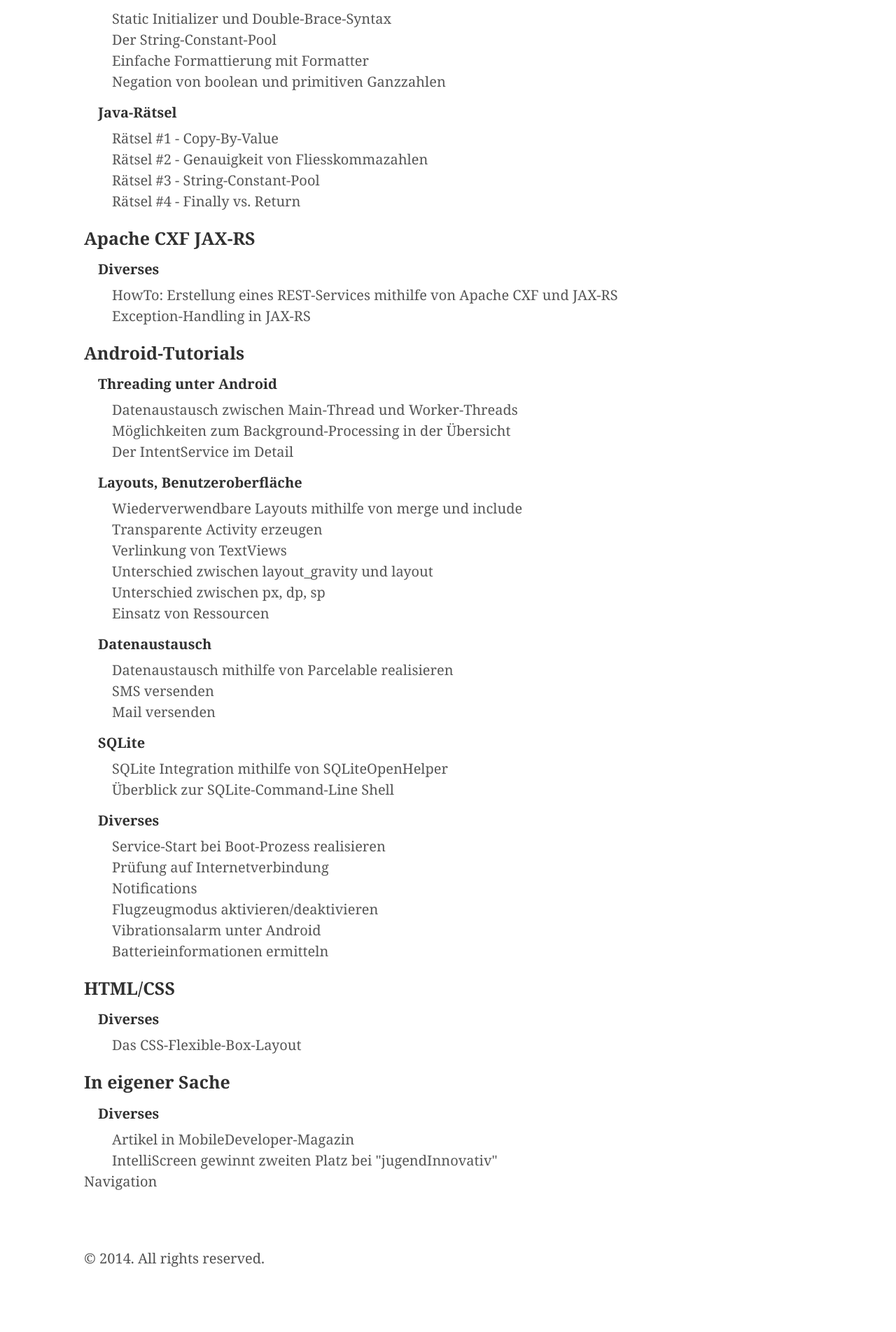
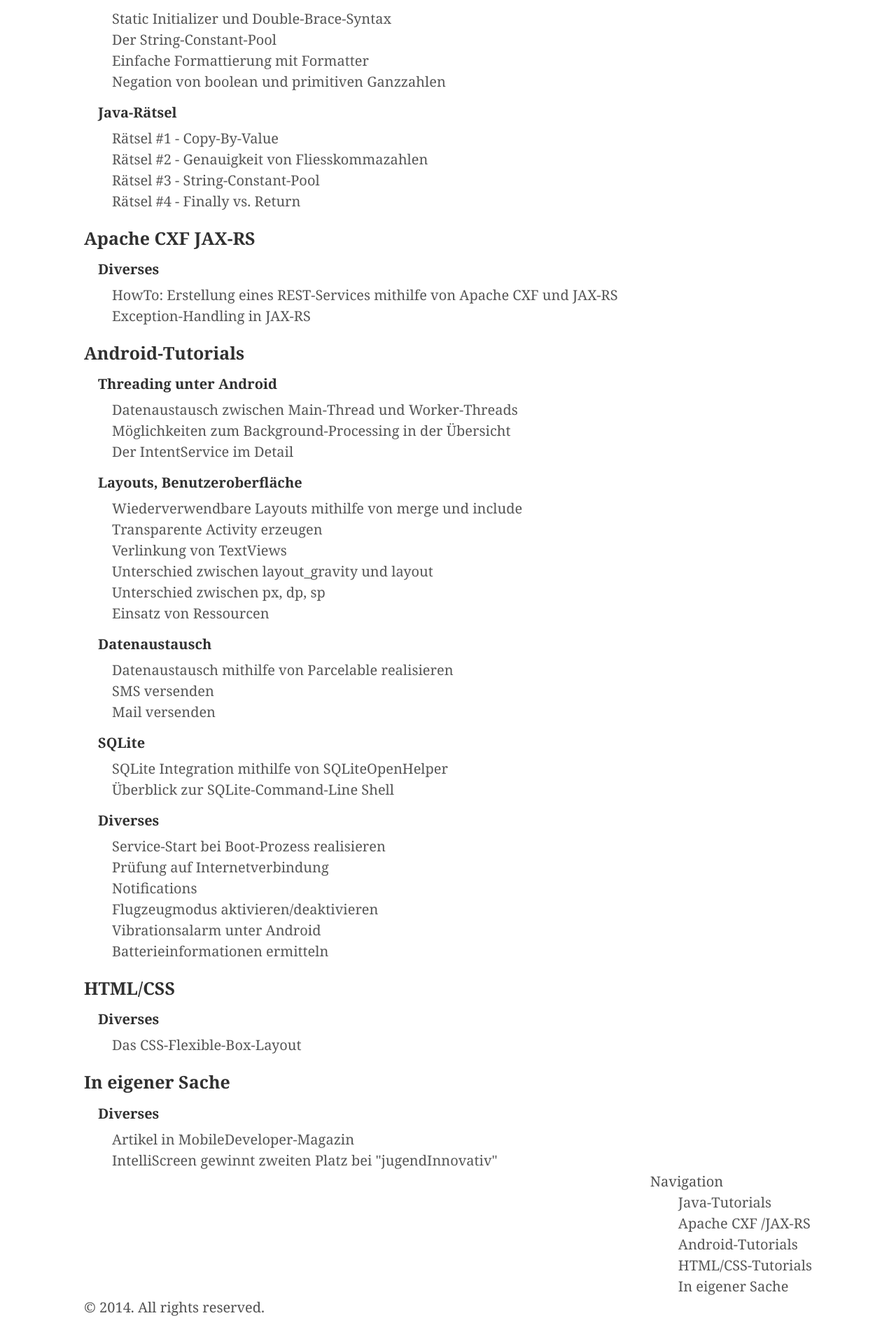
Before and after one commit to andreasschrade/andreasschrade.github.com, a Jekyll site: the page built from index.html, in a window 1280 px wide. Shown: the part 717-2621 px from the top of the page at 70% size. Built offline with Jekyll 4.4.1, drawn with Linux system fonts in a browser that asks for light colours; Markdown is read by kramdown in place of the engine named in the settings; the list of posts is cut into pages by our own code; before the commit the page ends 2551 px from its top, so only the background shows below that.

Commit message:
added navigation box on home page

```diff
--- a/index.html
+++ b/index.html
@@ -23,15 +23,24 @@
 }
 
 .stickit {
-    margin-left: 660px;
+    margin-left: 940px;
     position: fixed;
-    top: 0;
+    top: 10px;
 }
 
 .stickit-end {
     bottom: 40px;
     position: absolute;
     right: 0;
+}
+
+.stickem {
+  float:right;
+}
+
+.stickem a {
+ padding-left: 0px;
+
 }
 </style>
 <script src="jquery.js"></script>
@@ -45,7 +54,7 @@
 
   <div id="homepage_" class="post stickem-container" style="position:relative">
     <div class="content">
-      <h3 class="post-title">Java-Tutorials</h3>
+      <h3 id="#java" class="post-title">Java-Tutorials</h3>
       <h4 class="post-title">Java Basics</h4>
       <a href="{% post_url 2013-03-08-java-die-operatoren-im-detail %}">Die Java-Operatoren</a><br>
       <a href="{% post_url 2013-08-12-java-die-null-referenz-teil-I %}">Die null-Referenz (Part I)</a><br>
@@ -71,11 +80,11 @@
       <a href="{% post_url 2011-09-15-java-raetsel-2-floating-point-precision %}">Rätsel #2 - Genauigkeit von Fliesskommazahlen</a><br>
       <a href="{% post_url 2011-09-15-java-raetsel-3-string-constant-pool %}">Rätsel #3 - String-Constant-Pool</a><br>
       <a href="{% post_url 2011-12-07-java-raetsel-4-finally-vs-return %}">Rätsel #4 - Finally vs. Return</a> <br>
-      <h3 class="post-title">Apache CXF JAX-RS</h3>
+      <h3 id="#cxf" class="post-title">Apache CXF JAX-RS</h3>
       <h4 class="post-title">Diverses</h4>
       <a href="{% post_url 2014-06-27-apache-cxf-einfuehrung-in-cxf %}">HowTo: Erstellung eines REST-Services mithilfe von Apache CXF und JAX-RS</a><br>
       <a href="{% post_url 2014-07-12-apache-cxf-exception-handling %}">Exception-Handling in JAX-RS</a><br>
-      <h3 class="post-title">Android-Tutorials</h3>
+      <h3 id="#android" class="post-title">Android-Tutorials</h3>
       <h4 class="post-title">Threading unter Android</h4>
       <a href="{% post_url 2012-02-24-android-datenaustausch-zwischen-main-thread-und-worker-threads %}">Datenaustausch zwischen Main-Thread und Worker-Threads</a><br>
       <a href="{% post_url 2014-06-17-android-moeglichkeiten-zum-background-processing-im-vergleich %}">Möglichkeiten zum Background-Processing in der Übersicht</a><br>
@@ -101,17 +110,22 @@
       <a href="{% post_url 2014-04-30-android-flugzeugmodus-aktivieren-und-deaktivieren %}">Flugzeugmodus aktivieren/deaktivieren</a><br>
       <a href="{% post_url 2014-05-07-android-vibrationsalarm-verwenden %}">Vibrationsalarm unter Android</a><br>
       <a href="{% post_url 2014-05-15-android-batterieinformationen-abfragen %}">Batterieinformationen ermitteln</a><br>
-      <h3 class="post-title">HTML/CSS</h3>
+      <h3 id="#html" class="post-title">HTML/CSS</h3>
       <h4 class="post-title">Diverses</h4>
       <a href="{% post_url 2011-11-27-css-flexible-box-layout %}">Das CSS-Flexible-Box-Layout</a> <br>
-      <h3 class="post-title">In eigener Sache</h3>
+      <h3 id="#eigenersache" class="post-title">In eigener Sache</h3>
       <h4 class="post-title">Diverses</h4>
       <a href="{% post_url 2011-08-02-artikel-mobile-developer %}">Artikel in MobileDeveloper-Magazin</a><br>
       <a href="{% post_url 2013-09-30-intelliscreen-second-place %}">IntelliScreen gewinnt zweiten Platz bei "jugendInnovativ"</a>
      </div>
 
        <div class="aside stickem">
-         Navigation
+         Navigation<br>
+         <a href="#java">Java-Tutorials</a><br>
+         <a href="#cxf">Apache CXF /JAX-RS</a><br>
+         <a href="#android">Android-Tutorials</a><br>
+         <a href="#html">HTML/CSS-Tutorials</a><br>
+         <a href="#eigenersache">In eigener Sache</a><br>
     </div>
 </div>
 </div>
--- a/public/css/poole.css
+++ b/public/css/poole.css
@@ -459,3 +459,7 @@
     border-bottom-right-radius: 4px;
   }
 }
+
+.footer {
+  clear:both;
+}
```
